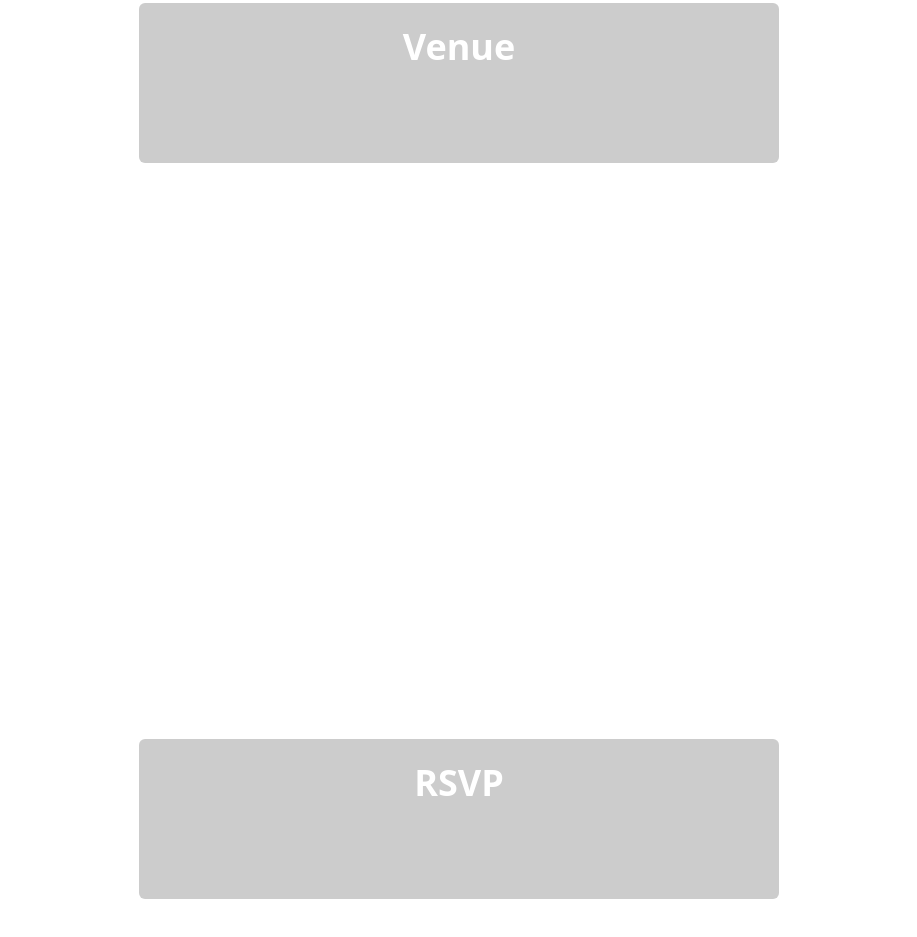
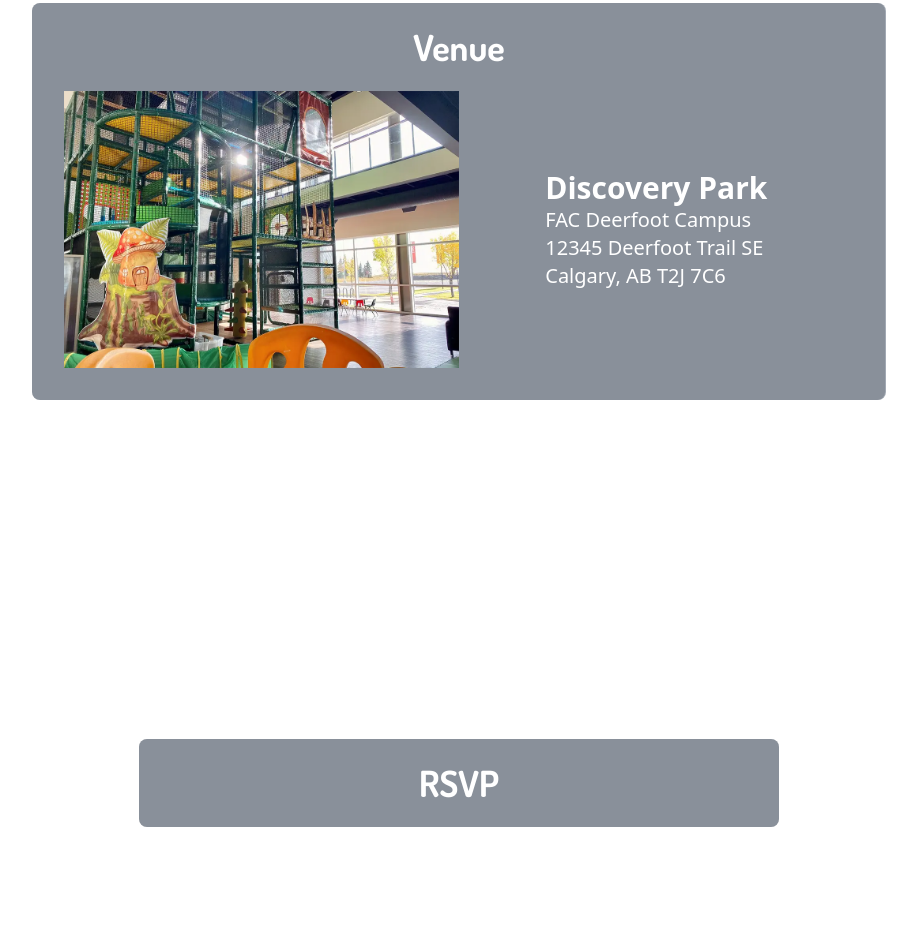
Before and after one commit to timjquigg/kieran-bday, a website: page index.html in a window 1280 px wide. Shown: the part 1661-2598 px from the top of the page, without its empty margins (181-1098 px from the left). Drawn offline with Linux system fonts and the light colour scheme.

Commit message:
Added venue information

```diff
--- a/index.html
+++ b/index.html
@@ -195,7 +195,7 @@
         class="text-center pt-24 text-white h-full scroll-mt-16 lg:scroll-mt-24"
       >
         <div
-          class="p-0 lg:p-6 rounded-md backdrop-opacity-80 backdrop-brightness-75 w-fit mx-auto h-1/3 lg:h-1/4 flex flex-col justify-between min-w-1/2"
+          class="p-2 lg:p-6 rounded:md lg:rounded-lg backdrop-opacity-80 backdrop-brightness-75 w-fit mx-auto min-h-1/3 lg:min-h-1/4 flex flex-col justify-between min-w-1/2 bg-slate-600/50"
         >
           <h1 class="text-4xl font-dosis font-bold m-auto">
             Kieran's Birthday Party
@@ -214,20 +214,36 @@
         class="text-center pt-24 text-white h-full scroll-mt-16 lg:scroll-mt-24"
       >
         <div
-          class="p-0 lg:p-6 rounded-md backdrop-opacity-80 backdrop-brightness-75 w-fit mx-auto h-1/3 lg:h-1/4 flex flex-col justify-between min-w-1/2"
+          class="-mt-16 lg:mt-0 p-2 lg:p-6 rounded:md lg:rounded-lg backdrop-opacity-80 backdrop-brightness-75 w-fit mx-auto min-h-1/3 lg:min-h-1/4 flex flex-col justify-between min-w-1/2 bg-slate-600/50"
         >
-          <h1 class="text-4xl font-bold">Details</h1>
+          <h1 class="text-4xl font-dosis font-bold">Details</h1>
           <p class="text-lg mt-4">Come and join us for a day of fun!</p>
         </div>
       </section>
       <section
         id="venue"
-        class="text-center pt-24 text-white h-full scroll-mt-16 lg:scroll-mt-24"
+        class="text-center pt-24 text-white lg:w-2/3 mx-auto h-full scroll-mt-16 lg:scroll-mt-24 "
       >
         <div
-          class="p-0 lg:p-6 rounded-md backdrop-opacity-80 backdrop-brightness-75 w-fit mx-auto h-1/3 lg:h-1/4 flex flex-col justify-between min-w-1/2"
+          class="-mt-16 lg:mt-0 p-2 lg:p-6 rounded:md lg:rounded-lg backdrop-opacity-80 backdrop-brightness-75 w-fit mx-auto min-h-1/3 lg:min-h-1/4 flex flex-col justify-between min-w-1/2 bg-slate-600/50"
         >
-          <h1 class="text-4xl font-bold">Venue</h1>
+          <h1 class="text-4xl mb-2 lg:mb-4 font-dosis font-bold">Venue</h1>
+          <div class="flex justify-start align-middle p-2 rounded-lg  w-fit ">
+            <img
+            src="./src/Play-Place-Fall-2023_3x.webp"
+            alt="Kieran's Birthday
+            Party"
+            class=" object-cover w-1/3 h-1/3 lg:w-1/2 lg:h-1/2 lg:object-center lg:object-contain   my-auto"
+            />
+            <div class="flex flex-col justify-center  mx-auto text-left my-auto">
+            <p class="text-lg lg:text-3xl font-bold">
+              Discovery Park
+              </p>
+              <p class="lg:text-xl">FAC Deerfoot Campus
+            </p>
+            <p class="lg:text-xl">12345 Deerfoot Trail SE</p>
+            <p class="lg:text-xl">Calgary, AB T2J 7C6</p>
+            </div>
         </div>
       </section>
       <section
@@ -235,9 +251,9 @@
         class="text-center pt-24 text-white h-full scroll-mt-16 lg:scroll-mt-24"
       >
         <div
-          class="p-0 lg:p-6 rounded-md backdrop-opacity-80 backdrop-brightness-75 w-fit mx-auto h-1/3 lg:h-1/4 flex flex-col justify-between min-w-1/2"
+          class="-mt-16 lg:mt-0 p-2 lg:p-6 rounded:md lg:rounded-lg backdrop-opacity-80 backdrop-brightness-75 w-fit mx-auto min-h-1/3 lg:min-h-1/4 flex flex-col justify-between min-w-1/2 bg-slate-600/50"
         >
-          <h1 class="text-4xl font-bold">RSVP</h1>
+          <h1 class="text-4xl font-dosis font-bold">RSVP</h1>
         </div>
       </section>
     </main>
```
Also changed, not shown: src/Play-Place-Fall-2023_3x.webp (added), src/output.css.
